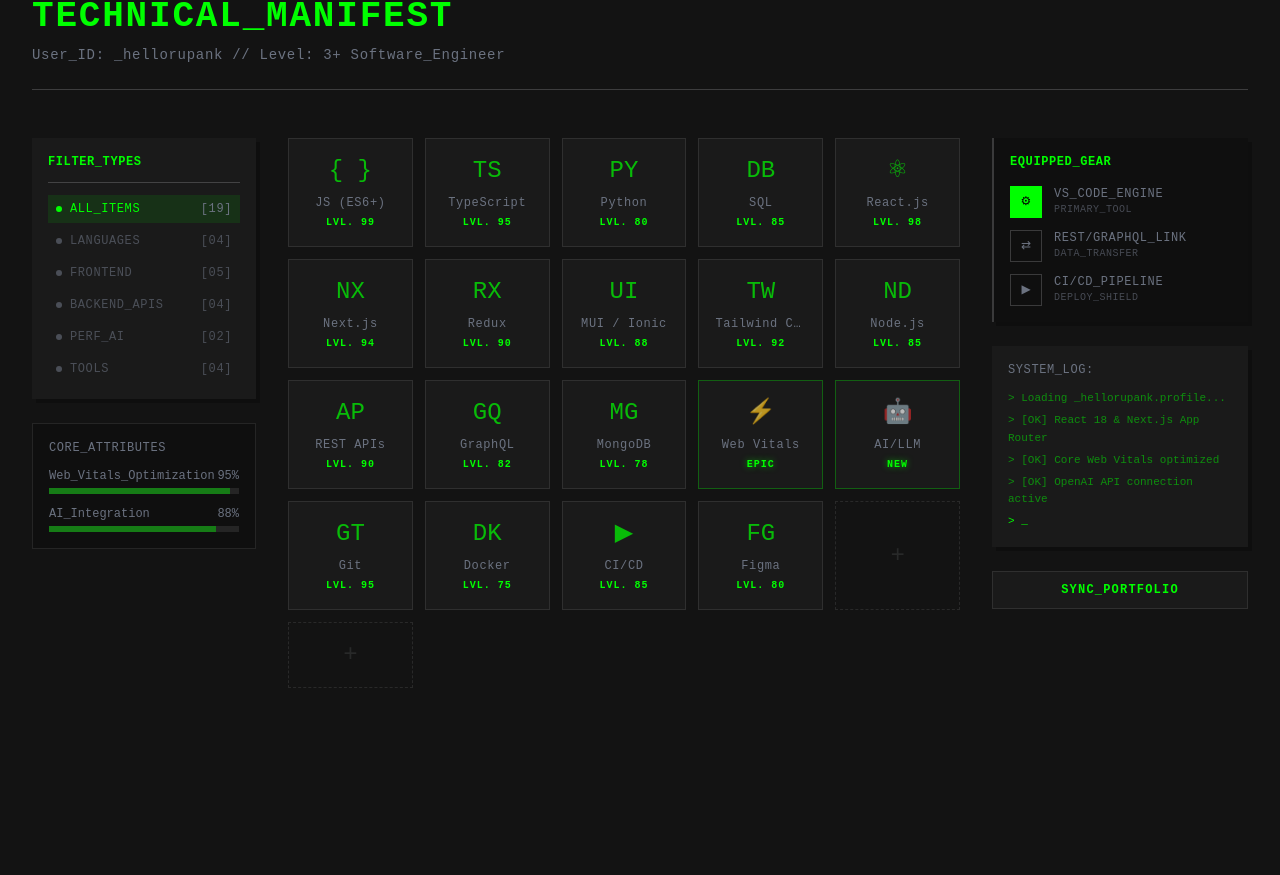
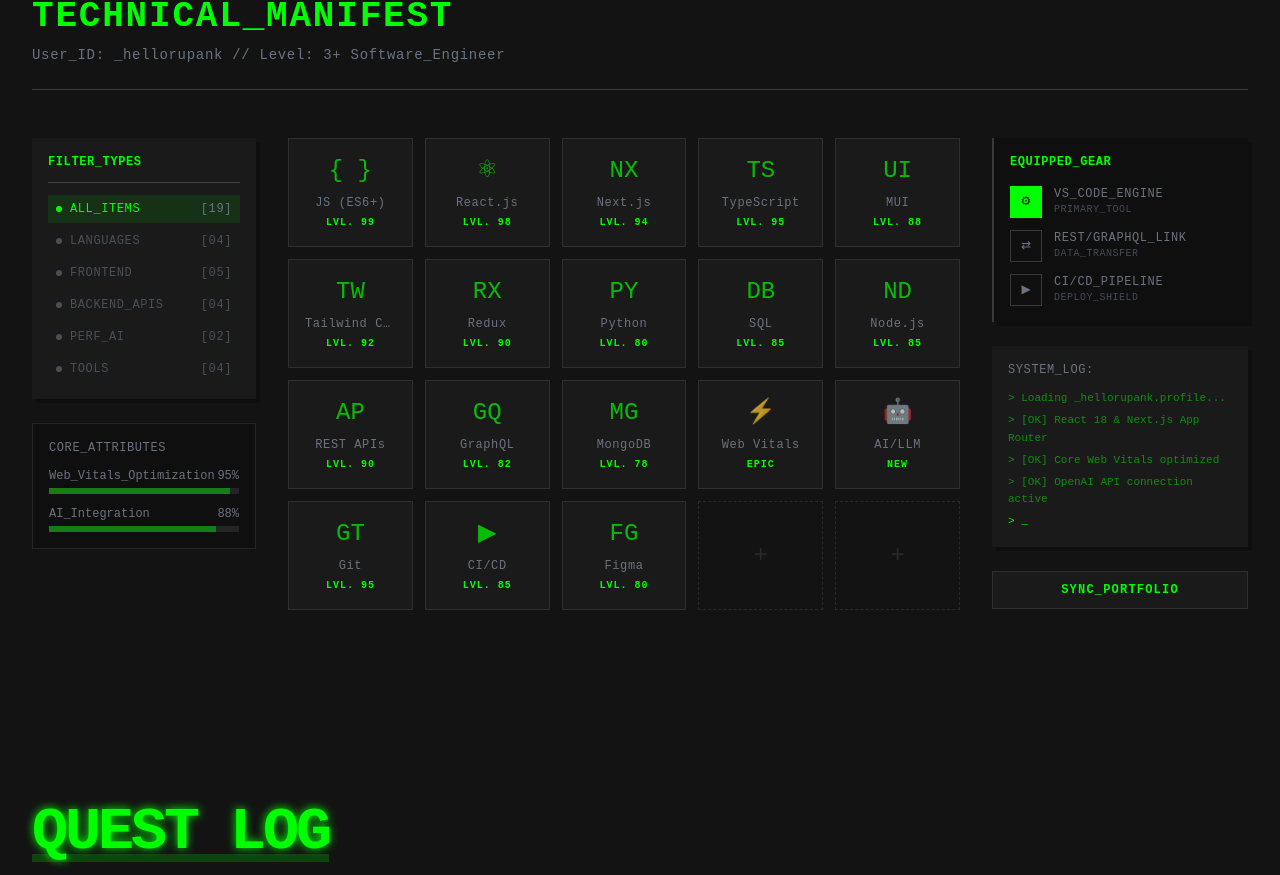
Before and after one commit to javacatscript/rupank-portfolio, a Next.js app: page / in a window 1280 px wide. Shown: the part 1224-2099 px from the top of the page. Built offline with nearby package versions, Linux system fonts and the light colour scheme; a web font is replaced by a local one.

Commit message:
update content

```diff
--- a/src/app/layout.tsx
+++ b/src/app/layout.tsx
@@ -2,7 +2,7 @@ import type { Metadata } from "next";
 import "./globals.css";
 
 export const metadata: Metadata = {
-  title: "RUPANK JOSHI | KINETIC_TERMINAL",
+  title: "_hellorupank",
   description:
     "Frontend Engineer with 3+ years of experience. Building high-fidelity experiences through low-fidelity constraints.",
 };
--- a/src/components/SkillsSection.tsx
+++ b/src/components/SkillsSection.tsx
@@ -14,22 +14,22 @@ interface Skill {
 
 const skills: Skill[] = [
   { name: "JS (ES6+)", level: "LVL. 99", category: ["languages"], icon: "{ }" },
+  { name: "React.js", level: "LVL. 98", category: ["frontend"], icon: "⚛" },
+  { name: "Next.js", level: "LVL. 94", category: ["frontend"], icon: "NX" },
   { name: "TypeScript", level: "LVL. 95", category: ["languages"], icon: "TS" },
+  { name: "MUI", level: "LVL. 88", category: ["frontend"], icon: "UI" },
+  { name: "Tailwind CSS", level: "LVL. 92", category: ["frontend"], icon: "TW" },
+  { name: "Redux", level: "LVL. 90", category: ["frontend"], icon: "RX" },
   { name: "Python", level: "LVL. 80", category: ["languages"], icon: "PY" },
   { name: "SQL", level: "LVL. 85", category: ["languages"], icon: "DB" },
-  { name: "React.js", level: "LVL. 98", category: ["frontend"], icon: "⚛" },
-  { name: "Next.js", level: "LVL. 94", category: ["frontend"], icon: "NX" },
-  { name: "Redux", level: "LVL. 90", category: ["frontend"], icon: "RX" },
-  { name: "MUI / Ionic", level: "LVL. 88", category: ["frontend"], icon: "UI" },
-  { name: "Tailwind CSS", level: "LVL. 92", category: ["frontend"], icon: "TW" },
   { name: "Node.js", level: "LVL. 85", category: ["backend"], icon: "ND" },
   { name: "REST APIs", level: "LVL. 90", category: ["backend"], icon: "AP" },
   { name: "GraphQL", level: "LVL. 82", category: ["backend"], icon: "GQ" },
   { name: "MongoDB", level: "LVL. 78", category: ["backend"], icon: "MG" },
-  { name: "Web Vitals", level: "EPIC", category: ["perf_ai"], icon: "⚡", highlight: true },
-  { name: "AI/LLM", level: "NEW", category: ["perf_ai"], icon: "🤖", highlight: true },
+  { name: "Web Vitals", level: "EPIC", category: ["perf_ai"], icon: "⚡" },
+  { name: "AI/LLM", level: "NEW", category: ["perf_ai"], icon: "🤖" },
   { name: "Git", level: "LVL. 95", category: ["tools"], icon: "GT" },
-  { name: "Docker", level: "LVL. 75", category: ["tools"], icon: "DK" },
+  // { name: "Docker", level: "LVL. 75", category: ["tools"], icon: "DK" },
   { name: "CI/CD", level: "LVL. 85", category: ["tools"], icon: "▶" },
   { name: "Figma", level: "LVL. 80", category: ["tools"], icon: "FG" },
 ];
```
